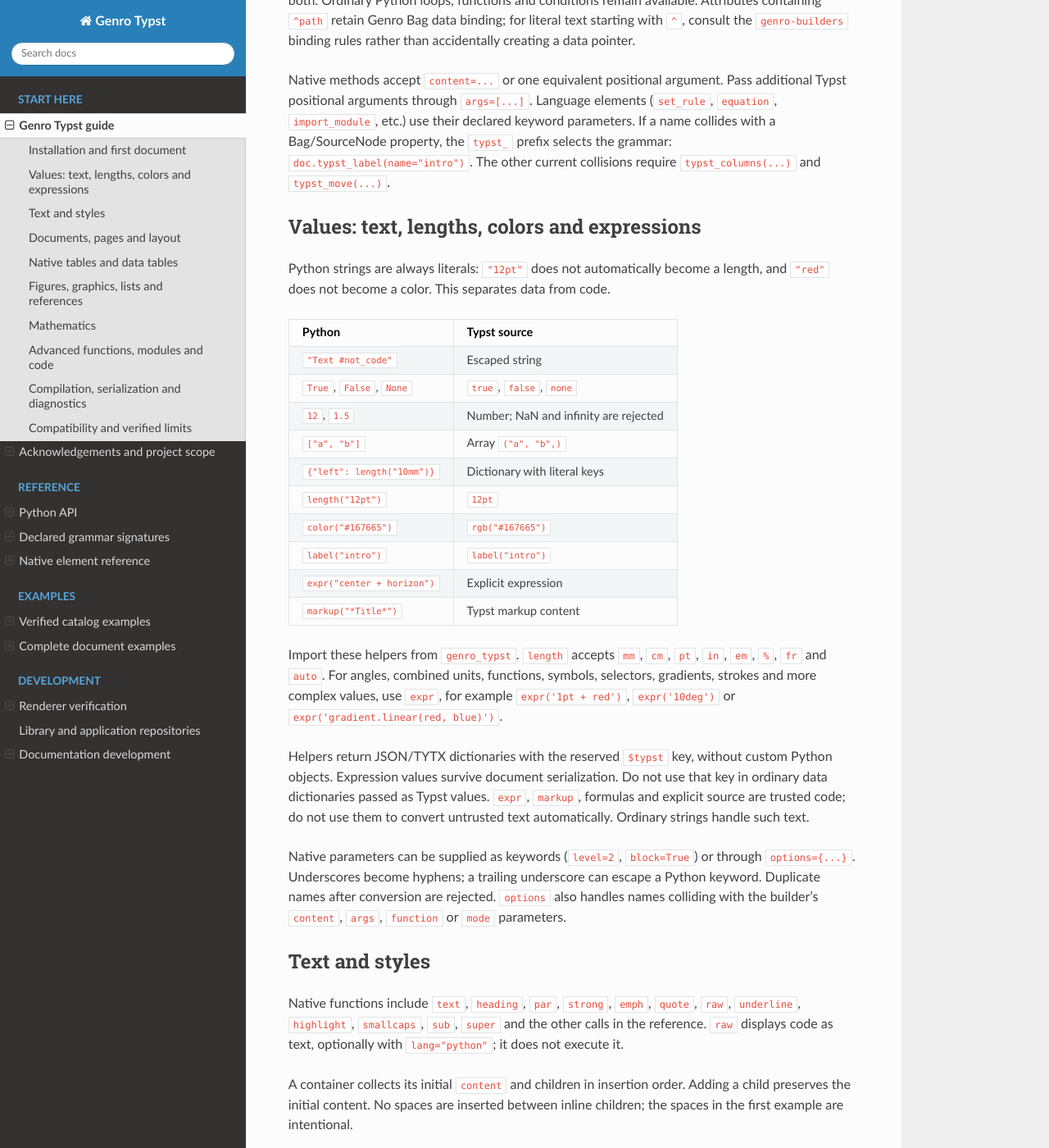
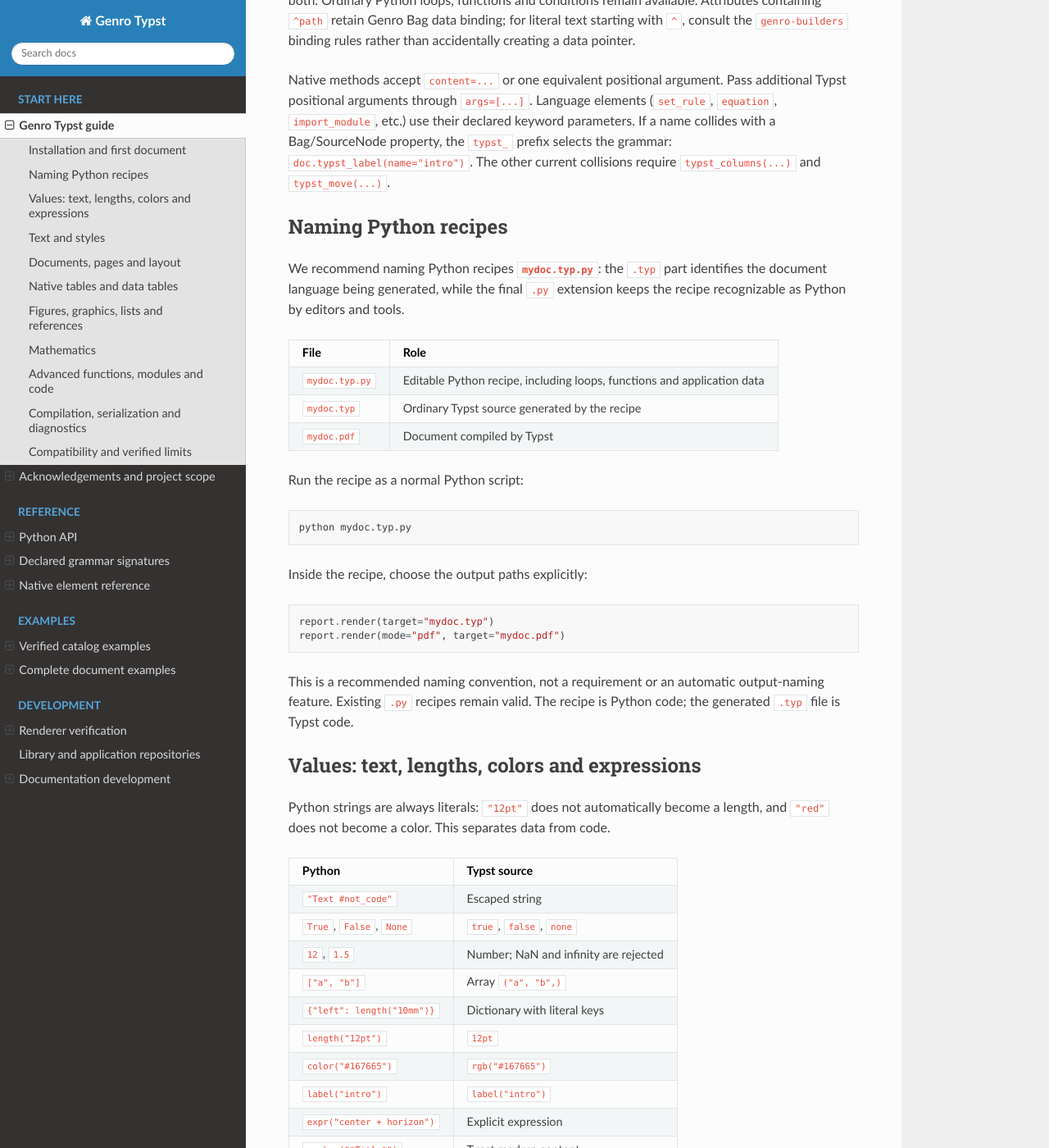
Before and after one commit to genro-org/genro-typst, a Sphinx documentation site: the page built from docs/typst-guide.md, in a window 1280 px wide and 1400 px high, scrolled down 959 px. Shown: the whole window at 82% size. Built offline with Sphinx 7.4.7 and the Read the Docs theme 3.1.0, drawn with Linux system fonts in a browser that asks for light colours.

Commit message:
docs: recommend .typ.py filenames for Python recipes

````diff
--- a/docs/typst-guide.md
+++ b/docs/typst-guide.md
@@ -53,6 +53,35 @@ elements (`set_rule`, `equation`, `import_module`, etc.) use their declared
 keyword parameters. If a name collides with a Bag/SourceNode property, the
 `typst_` prefix selects the grammar: `doc.typst_label(name="intro")`.
 The other current collisions require `typst_columns(...)` and `typst_move(...)`.
+
+## Naming Python recipes
+
+We recommend naming Python recipes **`mydoc.typ.py`**: the `.typ` part identifies
+the document language being generated, while the final `.py` extension keeps
+the recipe recognizable as Python by editors and tools.
+
+| File | Role |
+|---|---|
+| `mydoc.typ.py` | Editable Python recipe, including loops, functions and application data |
+| `mydoc.typ` | Ordinary Typst source generated by the recipe |
+| `mydoc.pdf` | Document compiled by Typst |
+
+Run the recipe as a normal Python script:
+
+```bash
+python mydoc.typ.py
+```
+
+Inside the recipe, choose the output paths explicitly:
+
+```python
+report.render(target="mydoc.typ")
+report.render(mode="pdf", target="mydoc.pdf")
+```
+
+This is a recommended naming convention, not a requirement or an automatic
+output-naming feature. Existing `.py` recipes remain valid. The recipe is
+Python code; the generated `.typ` file is Typst code.
 
 ## Values: text, lengths, colors and expressions
 
````
Also changed, not shown: README.md (+6 -0 lines).
